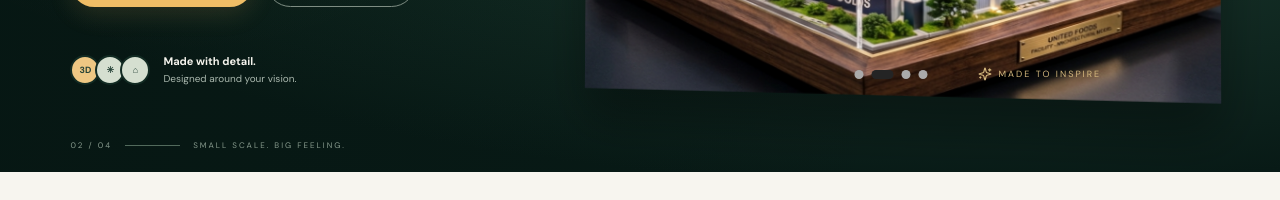
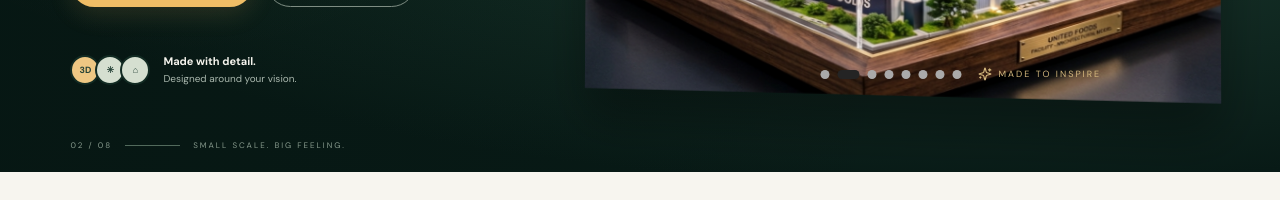
Before and after one commit to chhotakaar/miniature, a Next.js app: page / in a window 1280 px wide. Shown: the part 460-660 px from the top of the page. Built offline with nearby package versions, Linux system fonts and the light colour scheme.

Commit message:
Update page.tsx
mnbvc

```diff
--- a/app/page.tsx
+++ b/app/page.tsx
@@ -131,12 +131,19 @@ export default function Home() {
   const [activeCategory, setActiveCategory] = useState("All");
   const [activeSlide, setActiveSlide] = useState(0);
 
-  // Use the same first images that appear in "Explore by model type".
-  const heroSlides = categories.map((category) => ({
-    image: `/images/${category.image}.png`,
-    alt: `${category.name} - ${category.sub} | Chhotakaar`,
-    name: category.name,
-  }));
+  // Homepage slider: category images first, followed by all "Popular miniature models" images.
+  const heroSlides = [
+    ...categories.map((category) => ({
+      image: `/images/${category.image}.png`,
+      alt: `${category.name} - ${category.sub} | Chhotakaar`,
+      name: `Category: ${category.name}`,
+    })),
+    ...models.map((model) => ({
+      image: `/images/${model.image}.png`,
+      alt: `${model.name} 3D printed miniature model | Chhotakaar`,
+      name: `Model: ${model.name}`,
+    })),
+  ];
 
   useEffect(() => {
     if (heroSlides.length < 2) return;
@@ -146,7 +153,7 @@ export default function Home() {
     }, 4000);
 
     return () => window.clearInterval(timer);
-  }, []);
+  }, [heroSlides.length]);
 
   const visibleModels = activeCategory === "All" || activeCategory === "Custom Models"
     ? models
```
